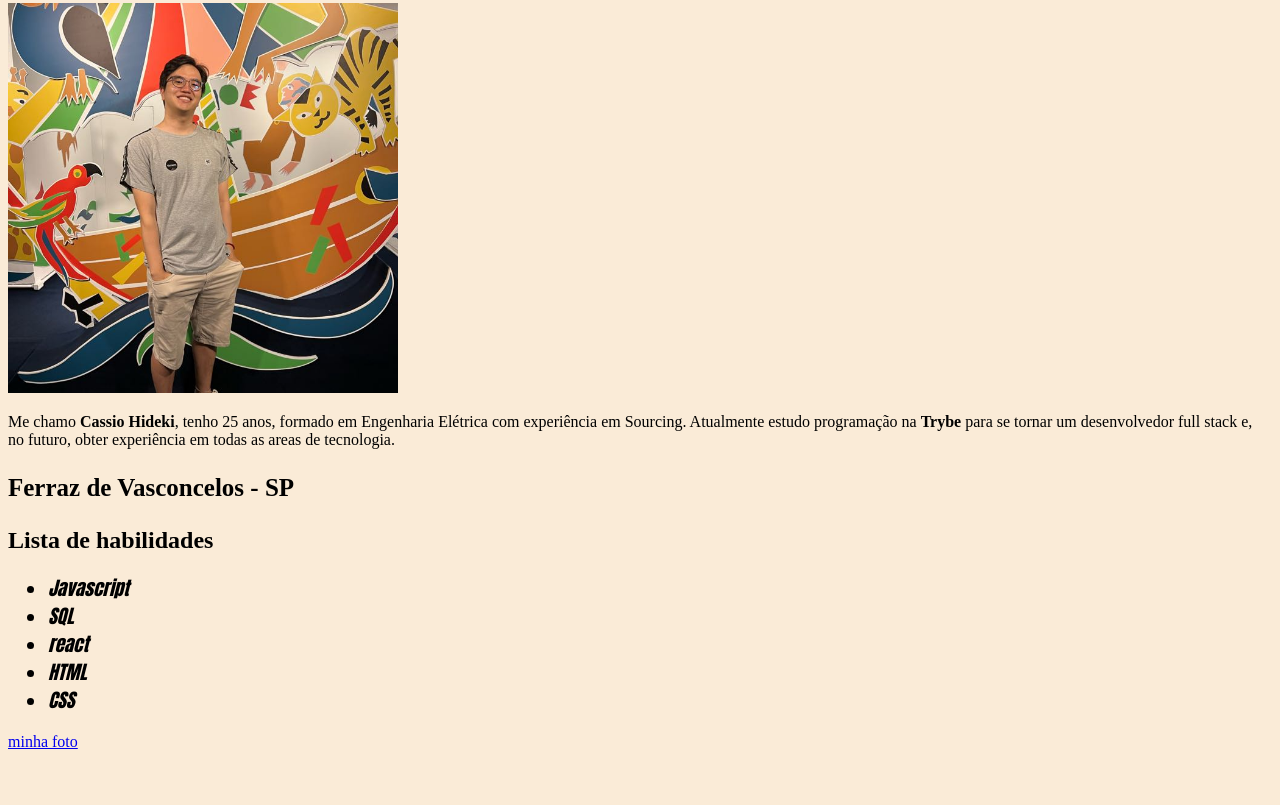
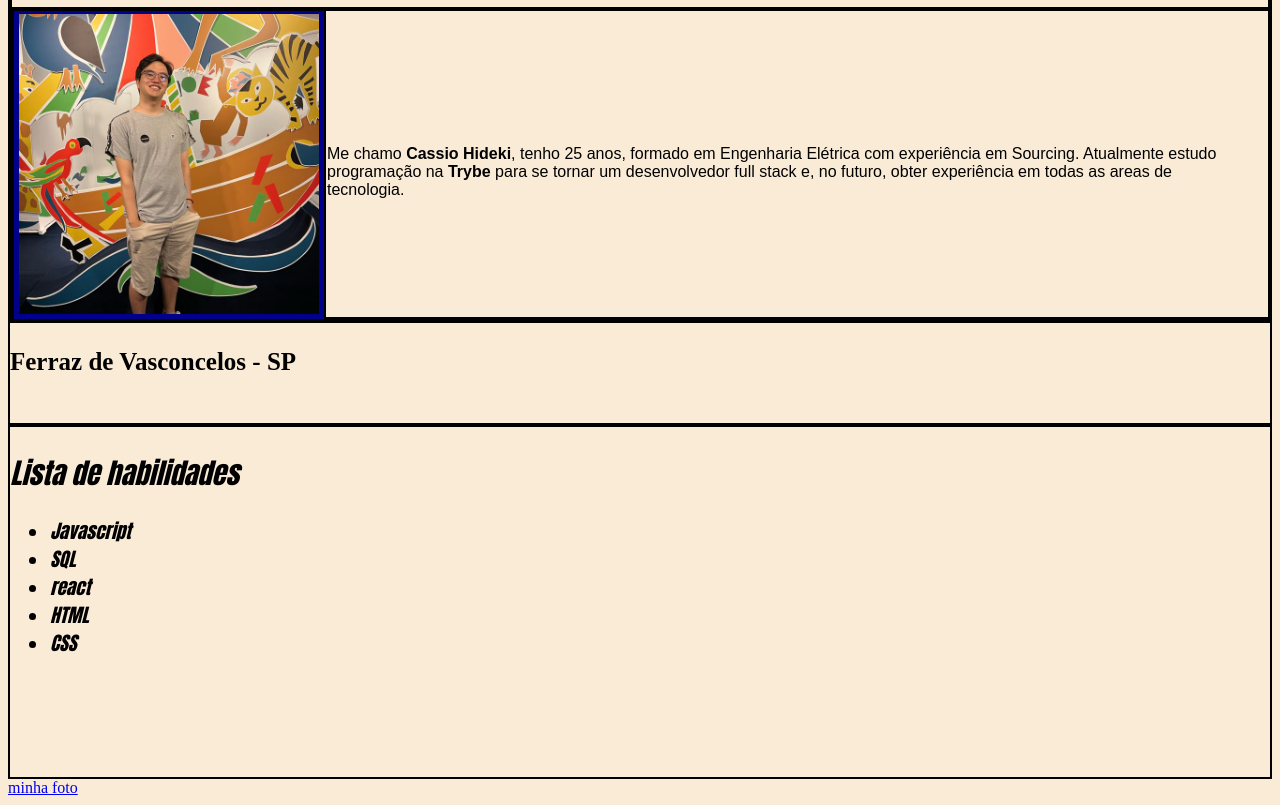
Before and after one commit to CassioKamida/CassioKamida.github.io, a plain HTML site: page index.html in a window 1280 px wide. Shown: the part 103-908 px from the top of the page. Before the commit the page ends 862 px from the top, so only its background shows below. Drawn offline with Linux system fonts and the light colour scheme.

Commit message:
adicionado os pontos da aula 3

```diff
--- a/index.html
+++ b/index.html
@@ -5,43 +5,35 @@
     <meta http-equiv="X-UA-Compatible" content="IE=edge">
     <meta name="viewport" content="width=device-width, initial-scale=1.0">
     <title>Document</title>
-    <style>
-        body{
-            background-color: antiquewhite;
-        }
-        .Residencia{
-            font-size: 25px;
+    <link rel="stylesheet" href="style.css">
 
-        }
-        .habilidades{
-            font-family:Impact, Haettenschweiler, 'Arial Narrow Bold', sans-serif;
-            font-style: italic;
-            font-size: 19px;
-        }
-        .foto{
-            size: 40px;
-        }
-
-    </style>
 </head>
 <body>
     <a href="sobre mim">Sobre mim</a>
     <a href="pagina">Página que eu gosto</a>
 
-    <h1 class="CassioKamida">Cassio Kamida, estudante de Programação na Trybe</h1>
+    <div class="wholedescription">
 
-    <div>
-        <div class="foto">
-            <img src="eumesmo.jpg" alt="Eu mesmo todo sorridente e bonito" width="390px"
-            ">
+        <h1 class="CassioKamida">Cassio Kamida, estudante de Programação na Trybe</h1>
+
+            <div class="foto">
+                <img src="eumesmo.jpg" alt="Eu mesmo todo sorridente e bonito" width="300px">
+            </div>
+
+            <div class="descript">
+                <p class="Descrição">Me chamo <strong>Cassio Hideki</strong>, tenho 25 anos, formado em Engenharia Elétrica com experiência em Sourcing. Atualmente estudo programação na <strong>Trybe</strong> para se tornar um desenvolvedor full stack e, no futuro, obter experiência em todas as areas de tecnologia.</strong></p>
+            </div>
         </div>
-        <p class="Descrição">Me chamo <strong>Cassio Hideki</strong>, tenho 25 anos, formado em Engenharia Elétrica com experiência em Sourcing. Atualmente estudo programação na <strong>Trybe</strong> para se tornar um desenvolvedor full stack e, no futuro, obter experiência em todas as areas de tecnologia.</p>
-        <p class="Residencia"><strong> Ferraz de Vasconcelos - SP</strong></strong></p>
-    </div>
+        <div class="residencia">
+
+            <p class="Residencia"><strong> Ferraz de Vasconcelos - SP </strong>
+                </p>
+
+        </div>
 
 
-    <h2>Lista de habilidades</h2>
     <div class="habilidades">
+        <h2 class="titulohabilidades">Lista de habilidades</h2>
         <ul>
             <li class="javascript"> Javascript</li>
             <li class="sql"> SQL</li>
--- a/style.css
+++ b/style.css
@@ -0,0 +1,68 @@
+
+body{
+    background-color: antiquewhite;
+}
+
+div{
+    border: 2px solid black;
+}
+
+.CassioKamida{
+    text-align:center;
+}
+
+.Residencia{
+    font-size: 25px;
+    height: 50px;
+}
+
+.descript{
+
+    Position:relative;
+
+}
+.Descrição{
+    font-family:Arial, Helvetica, sans-serif;
+    position: absolute;
+    height: auto;
+    width: auto;
+    left: 25%;
+    right:2%;
+    top:120px;
+}
+
+.habilidades{
+    font-family:Impact, Haettenschweiler, 'Arial Narrow Bold', sans-serif;
+    font-style: italic;
+    font-size: 19px;
+}
+.foto{
+    width:300px;
+    float: left;
+    height: 300px;
+    padding: 5px;
+    background-color: darkblue;
+    position:absolute;
+}
+.wholedescription{
+    height: 390px;
+    border: 4px solid black;
+    position:relative;
+}
+
+.habilidades{
+    height: 350px;
+}
+.titulohabilidades{
+
+}
+.residencia{
+
+}
+
+ul li:nth-child(odd):hover{
+    background-color: lightgreen;
+}
+ul li:nth-child(even):hover{
+    background-color: lightblue;
+}
```
